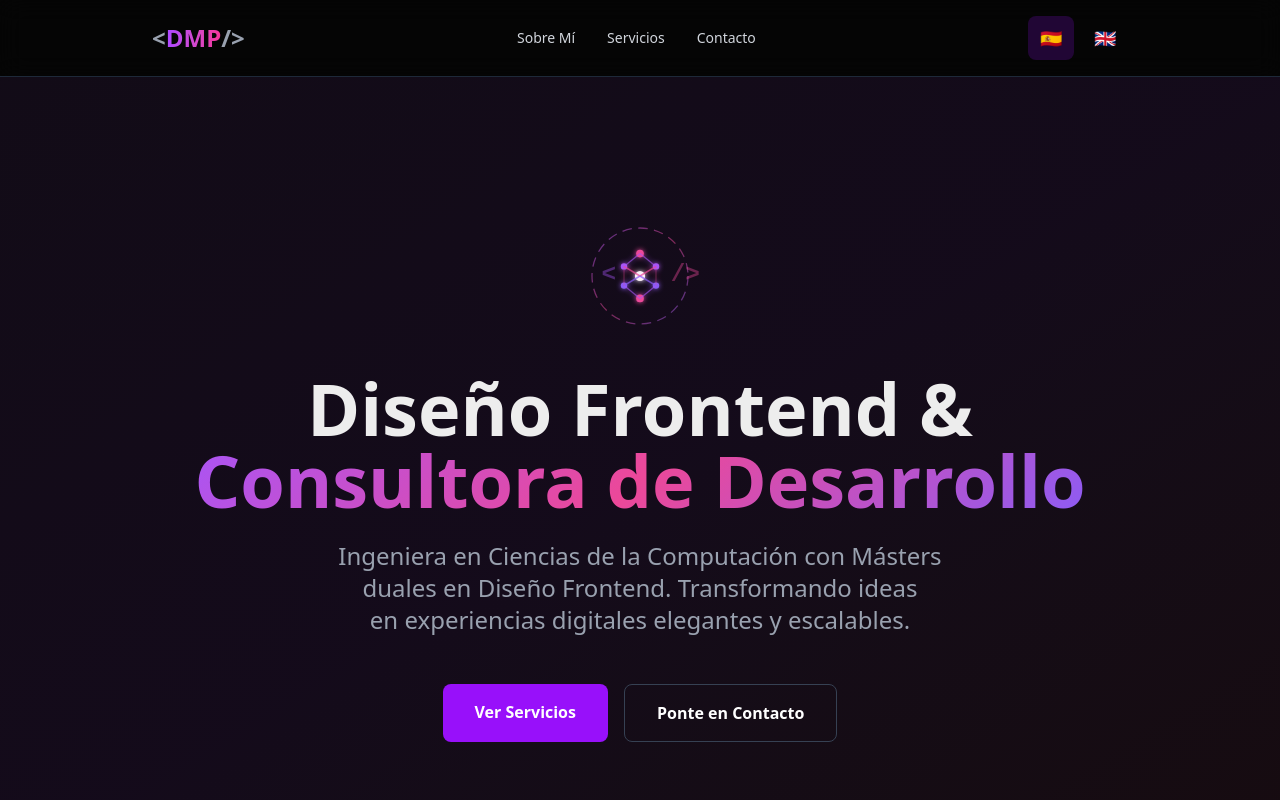
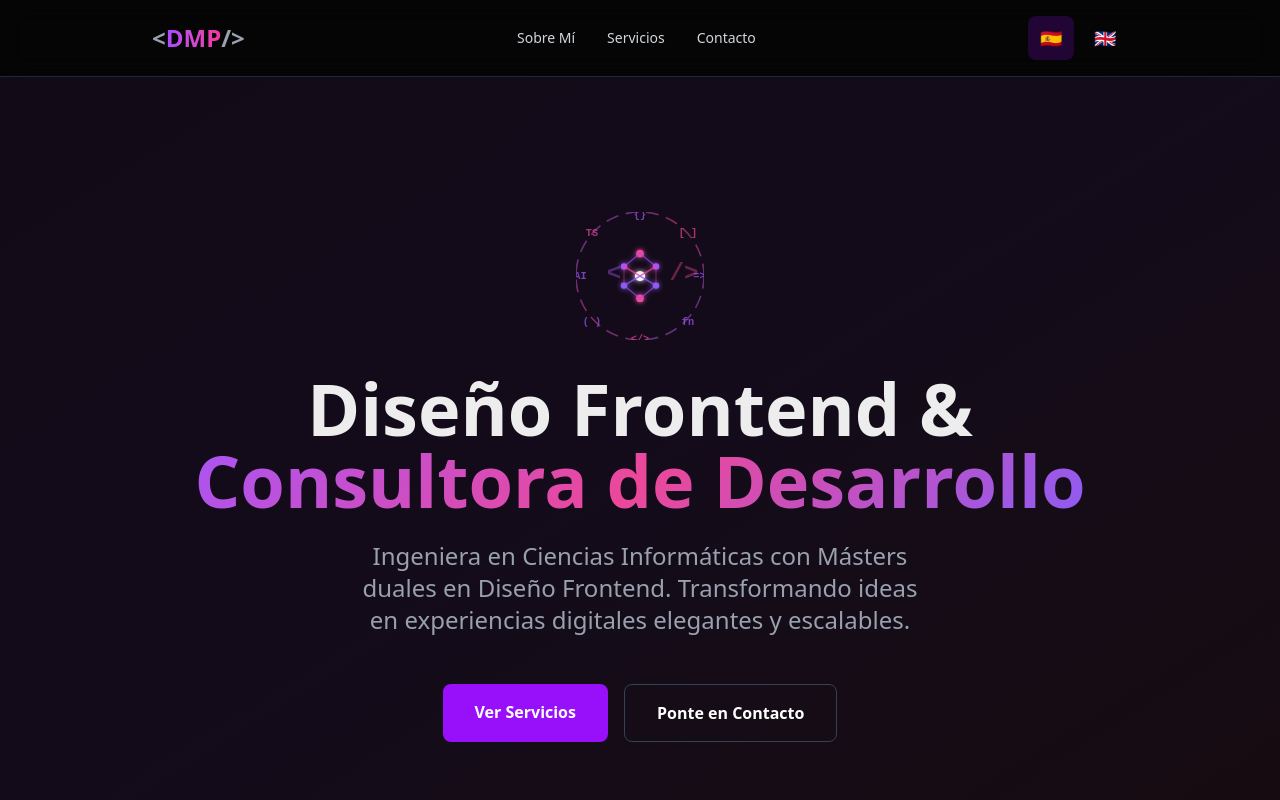
Before and after one commit to dailymp/dailymp, a Next.js app: page / in a window 1280 px wide. Shown: the top 800 px of the page. Built offline with nearby package versions, Linux system fonts and the light colour scheme.

Commit message:
last changes

```diff
--- a/app/components/HomePage.tsx
+++ b/app/components/HomePage.tsx
@@ -53,18 +53,27 @@ export function HomePage() {
                   </filter>
                 </defs>
 
-                {/* Outer rotating ring */}
+                {/* Outer rotating ring with code symbols */}
                 <g className="rotating-ring" style={{transformOrigin: '100px 100px'}}>
                   <circle
                     cx="100"
                     cy="100"
-                    r="75"
+                    r="100"
                     fill="none"
                     stroke="url(#iconGradient)"
-                    strokeWidth="2"
-                    strokeDasharray="15 10"
+                    strokeWidth="2.5"
+                    strokeDasharray="20 12"
                     opacity="0.5"
                   />
+                  {/* Code symbols around the ring */}
+                  <text x="100" y="10" fontSize="16" fill="#a855f7" opacity="0.7" textAnchor="middle" fontFamily="monospace" fontWeight="600">{`{}`}</text>
+                  <text x="175" y="38" fontSize="16" fill="#ec4899" opacity="0.7" textAnchor="middle" fontFamily="monospace" fontWeight="600">[ ]</text>
+                  <text x="193" y="105" fontSize="16" fill="#8b5cf6" opacity="0.7" textAnchor="middle" fontFamily="monospace" fontWeight="600">=&gt;</text>
+                  <text x="175" y="176" fontSize="16" fill="#a855f7" opacity="0.7" textAnchor="middle" fontFamily="monospace" fontWeight="600">fn</text>
+                  <text x="100" y="203" fontSize="16" fill="#ec4899" opacity="0.7" textAnchor="middle" fontFamily="monospace" fontWeight="600">&lt;/&gt;</text>
+                  <text x="25" y="176" fontSize="16" fill="#8b5cf6" opacity="0.7" textAnchor="middle" fontFamily="monospace" fontWeight="600">( )</text>
+                  <text x="7" y="105" fontSize="16" fill="#a855f7" opacity="0.7" textAnchor="middle" fontFamily="monospace" fontWeight="600">AI</text>
+                  <text x="25" y="38" fontSize="16" fill="#ec4899" opacity="0.7" textAnchor="middle" fontFamily="monospace" fontWeight="600">TS</text>
                 </g>
 
                 {/* Central neural network */}
@@ -92,8 +101,8 @@ export function HomePage() {
                 </g>
 
                 {/* Code brackets */}
-                <text x="40" y="108" fontSize="38" fontWeight="bold" fontFamily="monospace" fill="#a855f7" opacity="0.4">&lt;</text>
-                <text x="148" y="108" fontSize="38" fontWeight="bold" fontFamily="monospace" fill="#ec4899" opacity="0.4">/&gt;</text>
+                <text x="48" y="107" fontSize="38" fontWeight="bold" fontFamily="monospace" fill="#a855f7" opacity="0.4">&lt;</text>
+                <text x="146" y="107" fontSize="38" fontWeight="bold" fontFamily="monospace" fill="#ec4899" opacity="0.4">/&gt;</text>
               </svg>
             </div>
           </div>
--- a/app/sitemap.xml/route.ts
+++ b/app/sitemap.xml/route.ts
@@ -1,4 +1,6 @@
 import { siteConfig } from "@/config/site";
+
+export const dynamic = 'force-static';
 
 export async function GET() {
   const baseUrl = siteConfig.url;
--- a/config/site.ts
+++ b/config/site.ts
@@ -10,7 +10,7 @@ export const siteConfig = {
   url: "https://dailymirandapardo.com", // Update with your actual domain
 
   // Contact Information
-  email: "dailymp@gmail.com",
+  email: "tech@dailymp.es",
 
   // Social Links
   social: {
--- a/config/translations.ts
+++ b/config/translations.ts
@@ -8,15 +8,15 @@ export const translations = {
     // Hero Section
     title: "Diseño Frontend &",
     titleHighlight: "Consultora de Desarrollo",
-    description: "Ingeniera en Ciencias de la Computación con Másters duales en Diseño Frontend. Transformando ideas en experiencias digitales elegantes y escalables.",
+    description: "Ingeniera en Ciencias Informáticas con Másters duales en Diseño Frontend. Transformando ideas en experiencias digitales elegantes y escalables.",
     viewServices: "Ver Servicios",
     getInTouch: "Ponte en Contacto",
 
     // About Section
     aboutTitle: "Experiencia &",
-    aboutTitleHighlight: "Calificaciones",
+    aboutTitleHighlight: "Tecnologías",
     aboutDescription: "Combinando excelencia técnica con dominio del diseño para entregar resultados excepcionales",
-    computerScience: "Ciencias de la Computación",
+    computerScience: "Ciencias Informáticas",
     computerScienceDesc: "Título en ingeniería con sólida base en algoritmos, arquitectura de sistemas y desarrollo de software",
     frontendDesign: "Diseño Frontend",
     frontendDesignDesc: "Másters duales especializados en principios modernos de diseño UI/UX y desarrollo centrado en el usuario",
@@ -69,15 +69,15 @@ export const translations = {
 
     // Contact Section
     letWork: "Trabajemos",
-    letWorkHighlight: "Juntas",
-    letWorkDesc: "¿Lista para elevar tu presencia digital? Hablemos sobre cómo puedo ayudarte a hacer realidad tu visión.",
+    letWorkHighlight: "Junt@s",
+    letWorkDesc: "¿List@ para elevar tu presencia digital? Hablemos sobre cómo puedo ayudarte a hacer realidad tu visión.",
     email: "Correo Electrónico",
     linkedin: "LinkedIn",
     connectWithMe: "Conéctate conmigo",
     github: "GitHub",
     viewMyWork: "Ver mi trabajo",
 
-    readyGetStarted: "¿Lista para empezar?",
+    readyGetStarted: "¿List@ para empezar?",
     readyGetStartedDesc: "Ya sea que necesites una auditoría técnica, consultoría de diseño o servicios de desarrollo completo, estoy aquí para ayudarte.",
     sendMessage: "Enviar Mensaje",
 
@@ -100,7 +100,7 @@ export const translations = {
 
     // About Section
     aboutTitle: "Expertise &",
-    aboutTitleHighlight: "Qualifications",
+    aboutTitleHighlight: "Technologies",
     aboutDescription: "Combining technical excellence with design mastery to deliver exceptional results",
     computerScience: "Computer Science",
     computerScienceDesc: "Engineering degree with strong foundation in algorithms, systems architecture, and software development",
```
